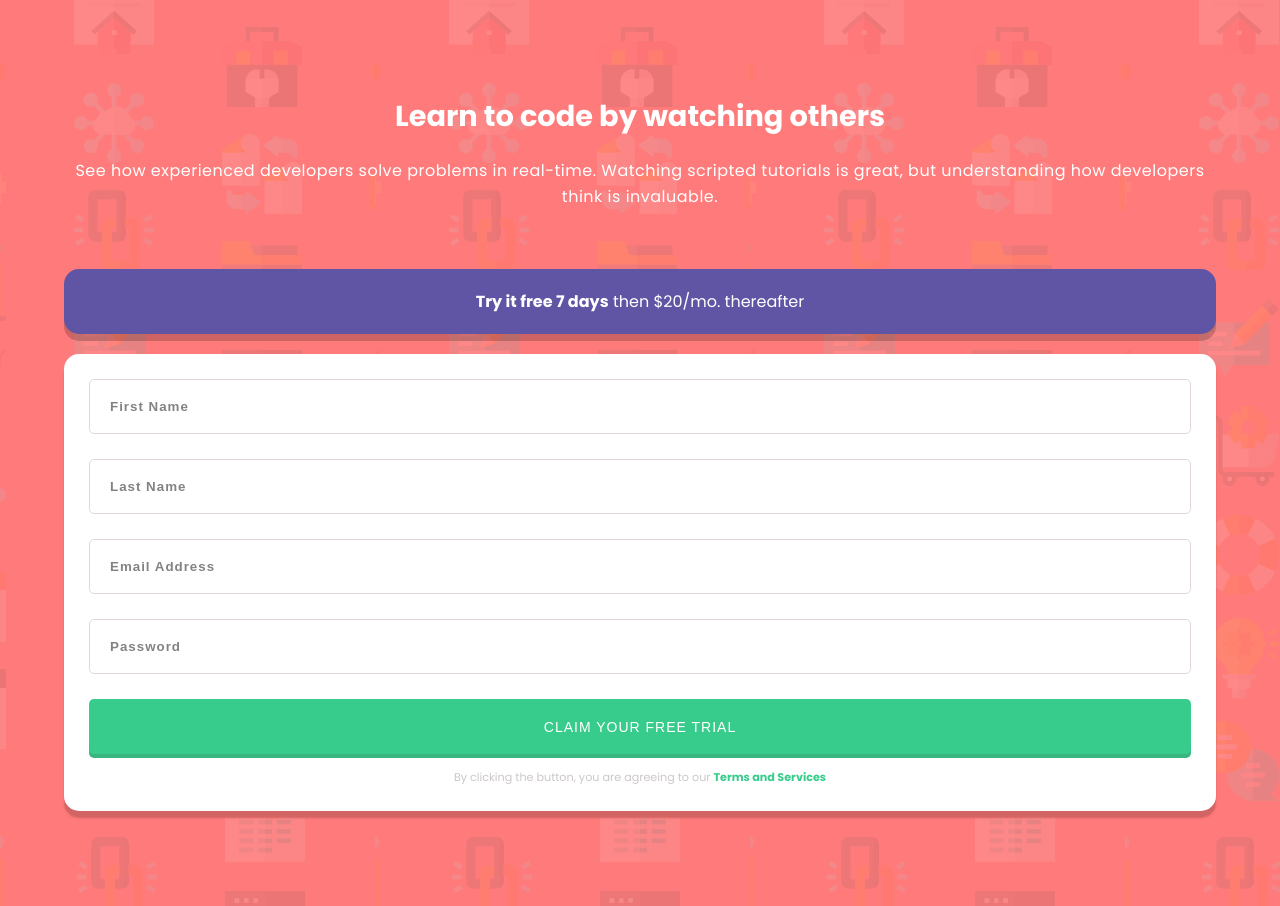
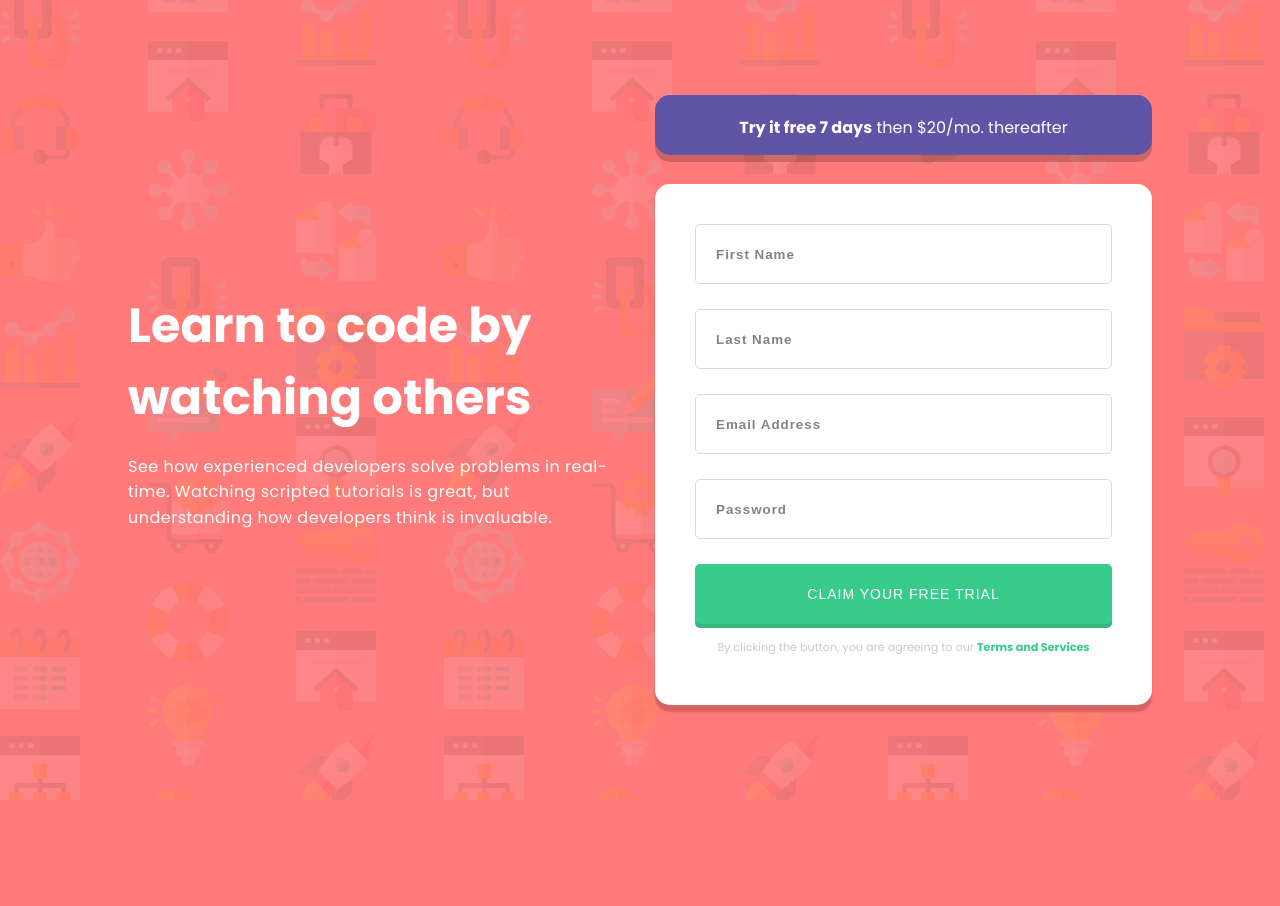
Before and after one commit to Sosasofia/Responsive-signup-form-with-HTML5-CSSS3-JS-SCSS, a plain HTML site: page index.html in a window 1280 px wide. After the commit the page ends 800 px from the top, so only its background shows below. Drawn offline with Linux system fonts and the light colour scheme.

Commit message:
Add desktop design

```diff
--- a/scss/style.scss
+++ b/scss/style.scss
@@ -22,7 +22,6 @@ main {
   display: flex;
   flex-direction: column;
   width: 90%;
-  //border: 1px solid red;
   padding: 55px 0;
 }
 
@@ -36,10 +35,8 @@ header {
 
   p {
     margin: 20px 0;
-    //opacity: 0.8;
     line-height: 1.6;
     letter-spacing: 0.5px;
-    //font-size: 17px;
   }
 }
 
@@ -73,8 +70,8 @@ form {
     padding-left: 20px;
     font-weight: 700;
 
-    &:focus {
-      border: 1px solid black;
+    &:active {
+      border: 1px solid #666;
     }
 
     &::placeholder {
@@ -132,80 +129,46 @@ form {
     }
   }
 }
-/*
-form .icon-error {
-  display: none;
-}
-
-form .validation-error {
-  display: none;
-}
-
-.error .validation-error {
-  display: block;
-  font-size: 12px;
-  color: #ff7a7a;
-  font-style: italic;
-  text-align: end;
-  font-weight: 500;
-  margin-top: 5px;
-  margin-bottom: 15px;
-}
-
-.error .error-input {
-  padding-top: 6px;
-  background-image: url("../images/icon-error.svg");
-  background-repeat: no-repeat;
-  background-position: 95% center;
-  border: 1px solid #ff7a7a;
-}
-
-footer {
-  color: black;
-  bottom: 0;
-  left: 0;
-}
 
 @media screen and (min-width: 800px) {
+  body {
+    background-image: url("../images/bg-intro-desktop.png");
+  }
   main {
-    flex-direction: row;
+    display: grid;
+    grid-template-columns: repeat(2, 1fr);
+    grid-template-rows: auto;
+    grid-template-areas:
+      "header section"
+      "header form";
+    column-gap: 30px;
+    width: 80%;
     height: 100vh;
-    margin: 5%;
   }
 
-  .text-content {
-    width: 45%;
-    text-align: left;
-  }
-
-  .text-content h1 {
-    font-weight: 700;
-    font-size: 3rem;
-    line-height: 3.5rem;
-  }
-
-  .text-content p {
-    margin-right: 20px;
-  }
-
-  .form-container {
-    width: 45%;
-    height: 100%;
+  header {
+    grid-area: header;
     display: flex;
     flex-direction: column;
     justify-content: center;
+    text-align: left;
+
+    h1 {
+      font-size: 3em;
+    }
   }
 
-  .form-container input {
-    margin: 20px 20px 15px 20px;
+  section {
+    grid-area: section;
+    height: 60px;
   }
 
-  .form-container .submit-btn {
-    text-align: center;
-    padding: 0;
+  form {
+    grid-area: form;
+    padding: 40px;
+
+    input {
+      height: 60px;
+    }
   }
-
-  .error .validation-error {
-    margin: -10px 20px 0 0;
-  }
-*/
+}
```
Also changed, not shown: css/style.css, 1 other file.
